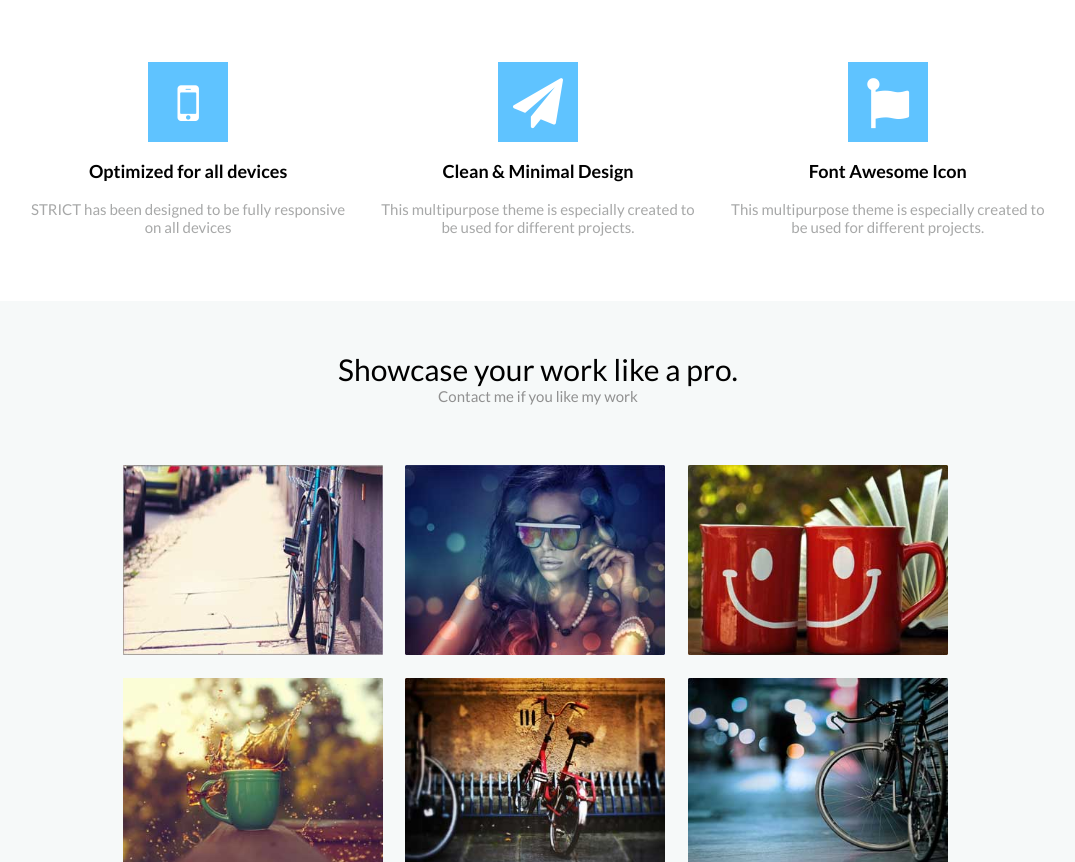
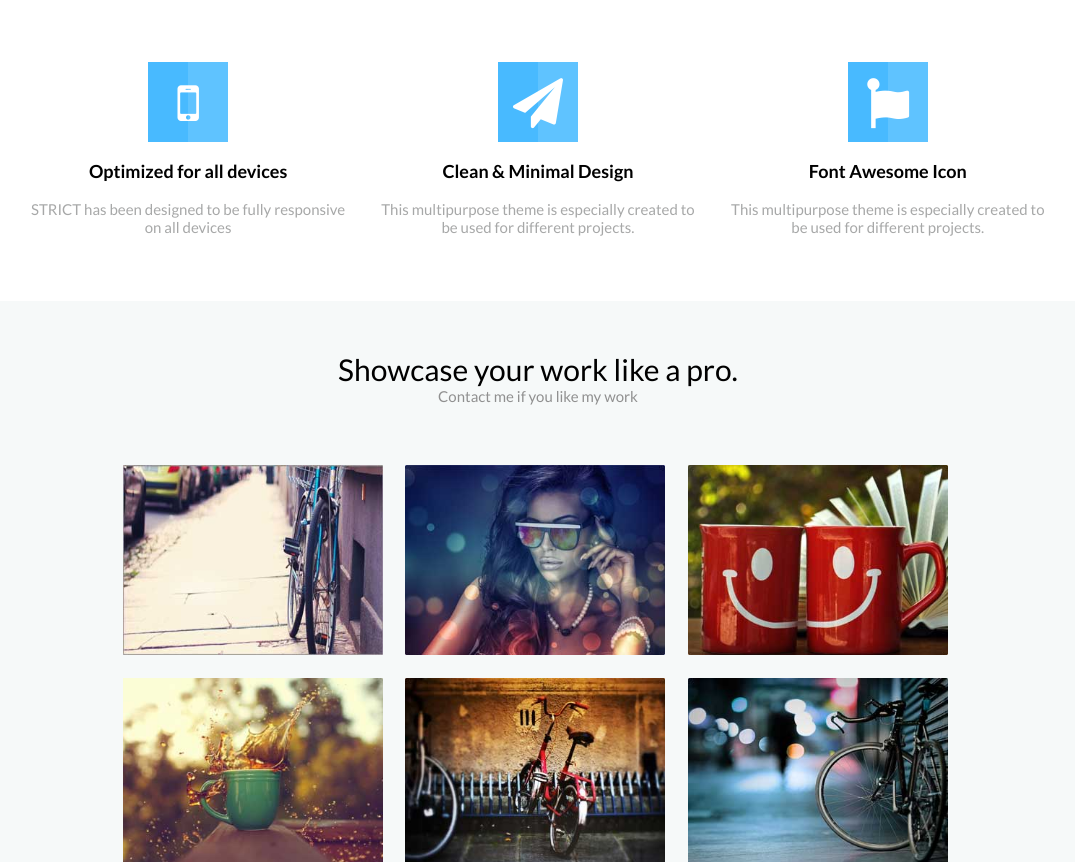
Before and after one commit to Himel46/Strict-psd-to-html-, a plain HTML site: page index.html in a window 1280 px wide. Shown: the part 1184-2046 px from the top of the page, without its empty margins (102-1177 px from the left). Drawn offline with nearby package versions, Linux system fonts and the light colour scheme; a script that the page names is missing.

Commit message:
Update style.css

```diff
--- a/css/style.css
+++ b/css/style.css
@@ -229,7 +229,7 @@ header{
 }
 
 .service-icon{
-	background: #5fc3ff;
+	background: linear-gradient(to right, #48baff 50%, #5fc3ff 50%);
 	width: 80px;
 	height: 80px;
 	line-height: 80px;
```
